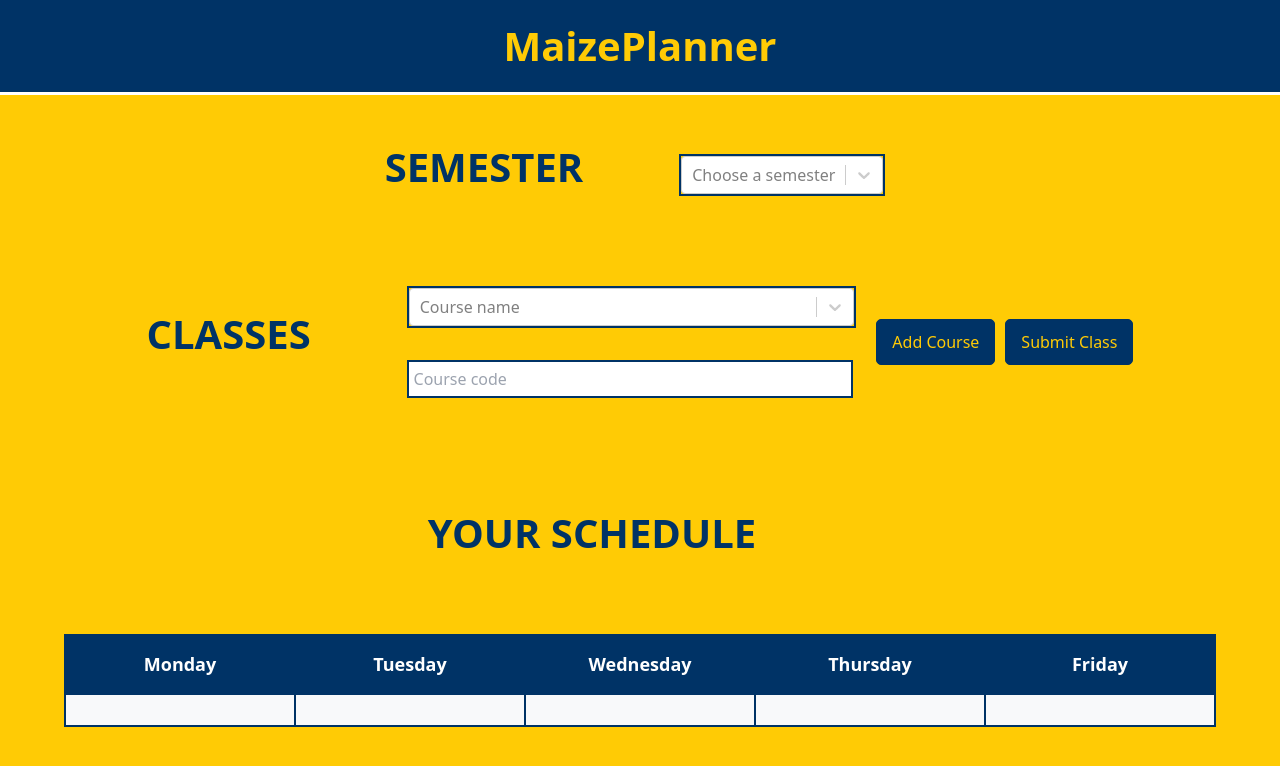
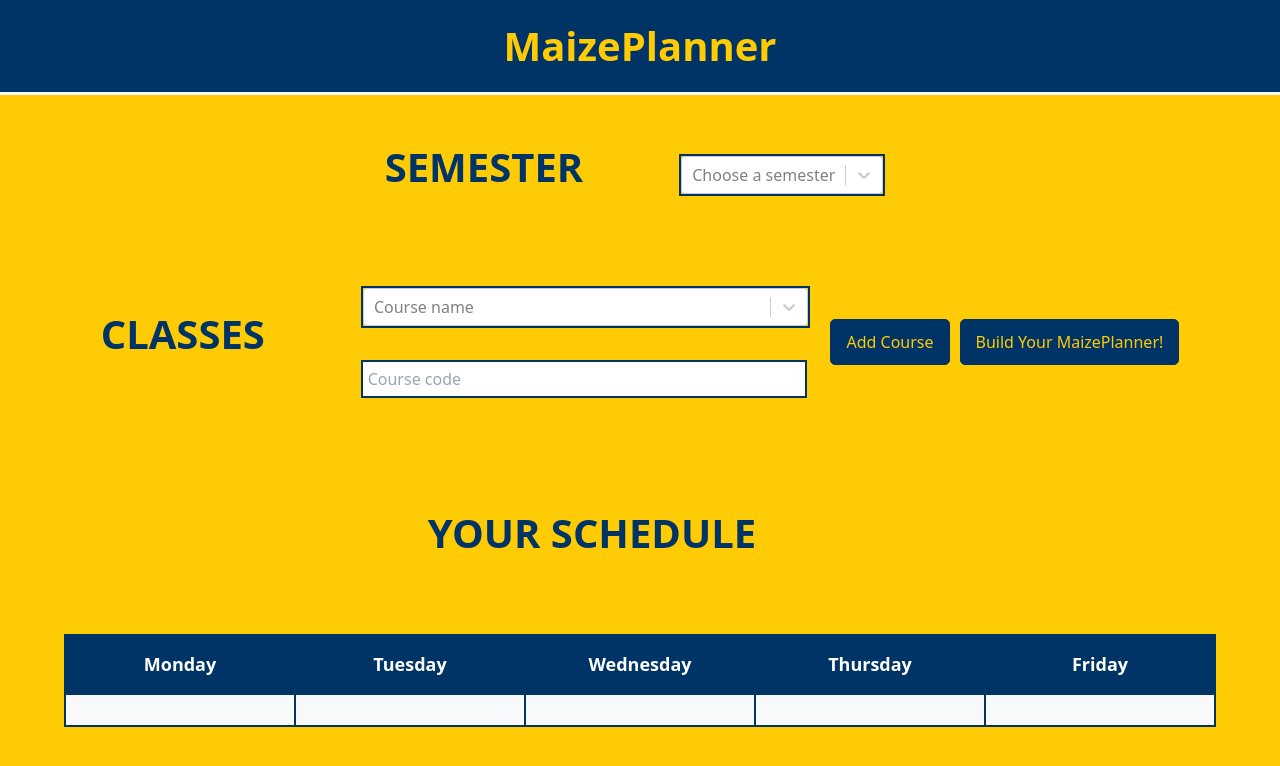
Before and after one commit to anvita-g/MaizePlanner, a React (Vite) app in the folder MaizePlanner/mern/client/: page /schedule in a window 1280 px wide. Shown: the top 766 px of the page. Built offline with nearby package versions, Linux system fonts and the light colour scheme.

Commit message:
final changes

```diff
--- a/MaizePlanner/mern/client/src/components/ScheduleBuilder.jsx
+++ b/MaizePlanner/mern/client/src/components/ScheduleBuilder.jsx
@@ -218,7 +218,7 @@ const ScheduleBuilder = () => {
             Add Course
           </button>
           <button className="submit-class-button" onClick={submitClass}>
-            Submit Class
+            Build Your MaizePlanner!
           </button>
         </div>
 
```
